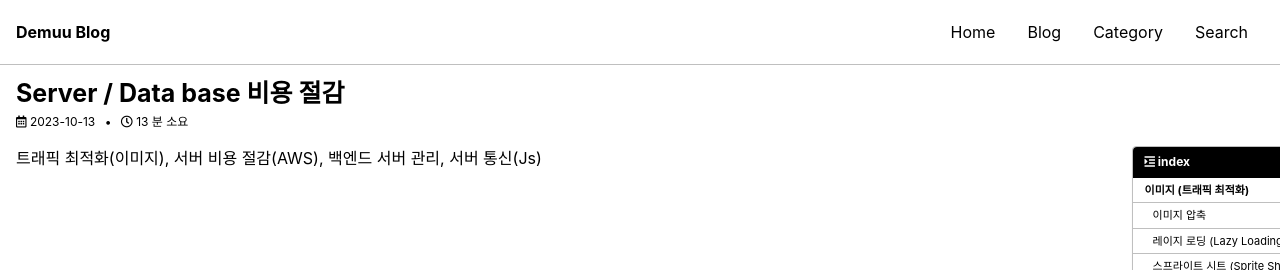
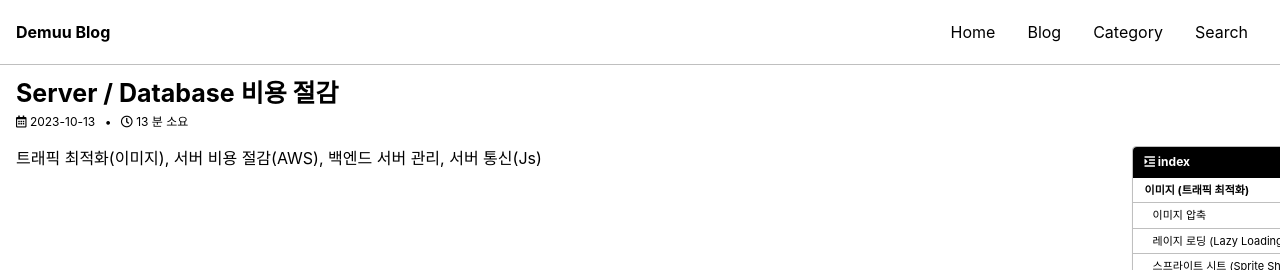
Before and after one commit to Preasim/Preasim.github.io, a Jekyll site: the page built from _posts/2023-10-13-81.md, in a window 1280 px wide and 900 px high. Shown: the top 270 px of the window. Built offline with Jekyll 4.4.1, drawn with Linux system fonts in a browser that asks for light colours; cached includes are drawn as plain includes; some web fonts are replaced; comment, search, counter and statistics services are not loaded.

Commit message:
Update 2023-10-13-81.md

```diff
--- a/_posts/2023-10-13-81.md
+++ b/_posts/2023-10-13-81.md
@@ -1,6 +1,6 @@
 ---
 layout: single
-title: "Server / Data base 비용 절감"
+title: "Server / Database 비용 절감"
 permalink: /81
 categories: [All, DB]
 toc: true
```
